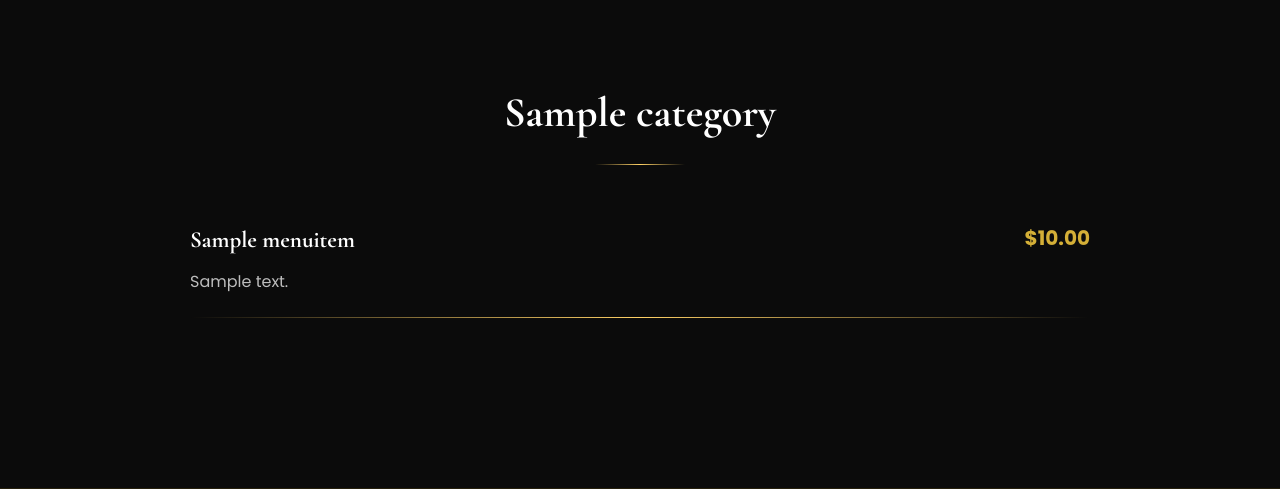
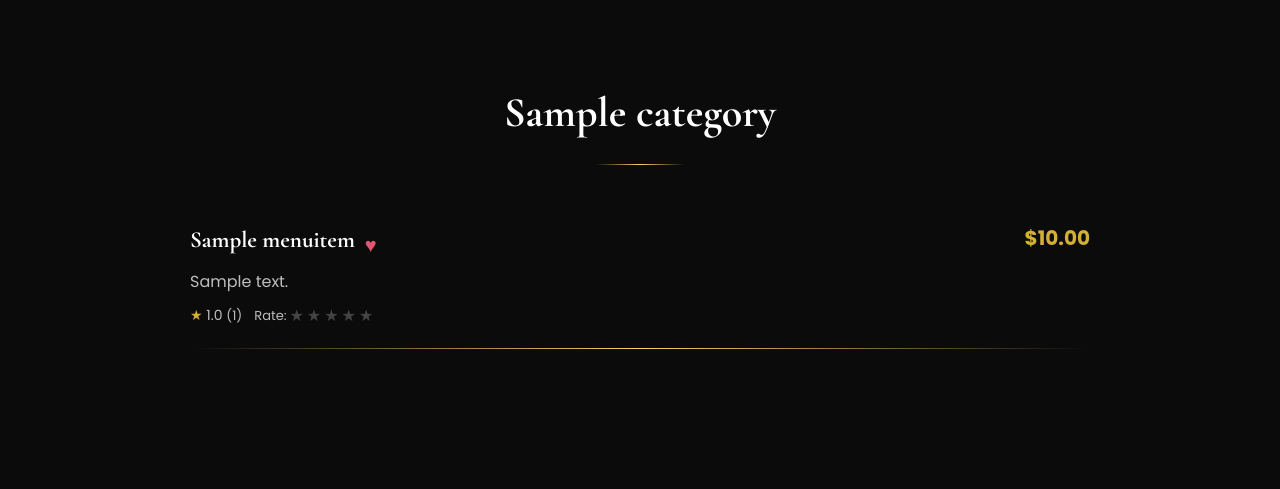
Before and after one commit to SanduAndreea22/al_noir, a Django app: page /menu/ in a window 1280 px wide. Shown: the part 814-1303 px from the top of the page. Run offline with Django 5.2, Linux system fonts and the light colour scheme; a user stored in the database is signed in; tables that the repository leaves empty hold one stand-in row (values such as "Sample post"); grey boxes marked "Sample" are stand-in pictures.

Commit message:
Add personal favorites and per-dish star ratings to the menu
Two new customer-facing features, both account-gated (matches the
existing loyalty/dashboard pattern - no anonymous submissions, avoids
duplicate/spam entries since each is unique per user+item):

- Favorites: a heart toggle on each menu item lets a logged-in guest
  save dishes to their own list, shown in a new "My Favorite Dishes"
  section on the client dashboard. AJAX toggle, no page reload.
- Ratings: a 1-5 star widget per menu item lets a logged-in guest rate
  a dish. New ratings start unapproved (mirrors the existing Review
  moderation pattern - core.models.Review works the same way) and only
  count toward the displayed average once a staff member approves them
  from admin; resubmitting updates the guest's own rating instead of
  creating a duplicate.

New models: menu.Favorite, menu.Rating (both unique_together on
user+item). menu() view now annotates each item with avg_rating/
rating_count (approved-only) via Prefetch, and is decorated with
@ensure_csrf_cookie so the AJAX widgets can read the CSRF cookie
client-side - neither the heart nor the star widgets submit through a
rendered <form>.

Admin: Favorite is read-only/list-only; Rating has an "Approve
selected ratings" action mirroring the site's existing moderation
actions (e.g. notify_waitlist).

Tests: 35/35 passing overall, 9 new (favorite toggle requires login
and is idempotent-toggle, anonymous rating rejected, unapproved
ratings don't affect the average, invalid star values rejected,
resubmitting a rating updates rather than duplicates).

Verified end-to-end in a headless browser: anonymous users see no
heart/rate widgets at all, logged-in favorite/rating state persists
across a page reload, and the dashboard's new section reflects a
saved favorite immediately.

Co-Authored-By: Claude Sonnet 5 <noreply@anthropic.com>
Claude-Session: https://claude.ai/code/session_01PRWCs5iEW3GK64Nsa8FcAT

```diff
--- a/menu/models.py
+++ b/menu/models.py
@@ -1,3 +1,4 @@
+from django.contrib.auth.models import User
 from django.db import models
 
 
@@ -31,3 +32,34 @@ class MenuItem(models.Model):
 
     def __str__(self):
         return f"{self.name} - {self.category.name}"
+
+
+class Favorite(models.Model):
+    user = models.ForeignKey(User, on_delete=models.CASCADE, related_name='favorite_items')
+    item = models.ForeignKey(MenuItem, on_delete=models.CASCADE, related_name='favorited_by')
+    created_at = models.DateTimeField(auto_now_add=True)
+
+    class Meta:
+        unique_together = ('user', 'item')
+        ordering = ('-created_at',)
+
+    def __str__(self):
+        return f'{self.user} ♥ {self.item}'
+
+
+class Rating(models.Model):
+    STARS_CHOICES = [(1, '1 Star'), (2, '2 Stars'), (3, '3 Stars'), (4, '4 Stars'), (5, '5 Stars')]
+
+    item = models.ForeignKey(MenuItem, on_delete=models.CASCADE, related_name='ratings')
+    user = models.ForeignKey(User, on_delete=models.CASCADE, related_name='menu_ratings')
+    stars = models.PositiveSmallIntegerField(choices=STARS_CHOICES)
+    is_approved = models.BooleanField(default=False)
+    created_at = models.DateTimeField(auto_now_add=True)
+    updated_at = models.DateTimeField(auto_now=True)
+
+    class Meta:
+        unique_together = ('item', 'user')
+        ordering = ('-created_at',)
+
+    def __str__(self):
+        return f'{self.item} - {self.stars}★ by {self.user}'
--- a/menu/urls.py
+++ b/menu/urls.py
@@ -3,4 +3,6 @@ from . import views
 
 urlpatterns = [
     path('', views.menu, name='menu'),
+    path('favorite/<int:pk>/', views.toggle_favorite, name='toggle_favorite'),
+    path('rate/<int:pk>/', views.rate_item, name='rate_item'),
 ]
--- a/menu/views.py
+++ b/menu/views.py
@@ -1,9 +1,54 @@
-from django.shortcuts import render
-from .models import Category
+from django.contrib.auth.decorators import login_required
+from django.db.models import Avg, Count, Prefetch, Q
+from django.http import JsonResponse
+from django.shortcuts import get_object_or_404, render
+from django.views.decorators.csrf import ensure_csrf_cookie
+from django.views.decorators.http import require_POST
 
+from .models import Category, Favorite, MenuItem, Rating
+
+
+@ensure_csrf_cookie
 def menu(request):
-    categories = Category.objects.prefetch_related('items').all()
+    items = MenuItem.objects.annotate(
+        avg_rating=Avg('ratings__stars', filter=Q(ratings__is_approved=True)),
+        rating_count=Count('ratings', filter=Q(ratings__is_approved=True)),
+    )
+    categories = Category.objects.prefetch_related(Prefetch('items', queryset=items)).all()
+
+    favorite_ids = set()
+    if request.user.is_authenticated:
+        favorite_ids = set(Favorite.objects.filter(user=request.user).values_list('item_id', flat=True))
 
     return render(request, 'menu/menu.html', {
-        'categories': categories
+        'categories': categories,
+        'favorite_ids': favorite_ids,
     })
+
+
+@login_required
+@require_POST
+def toggle_favorite(request, pk):
+    item = get_object_or_404(MenuItem, pk=pk)
+    favorite = Favorite.objects.filter(user=request.user, item=item).first()
+    if favorite:
+        favorite.delete()
+        favorited = False
+    else:
+        Favorite.objects.create(user=request.user, item=item)
+        favorited = True
+    return JsonResponse({'favorited': favorited})
+
+
+@login_required
+@require_POST
+def rate_item(request, pk):
+    item = get_object_or_404(MenuItem, pk=pk)
+    try:
+        stars = int(request.POST.get('stars', 0))
+    except (TypeError, ValueError):
+        stars = 0
+    if not 1 <= stars <= 5:
+        return JsonResponse({'error': 'Invalid rating.'}, status=400)
+    Rating.objects.update_or_create(item=item, user=request.user, defaults={'stars': stars, 'is_approved': False})
+    return JsonResponse({'success': True, 'message': 'Thanks! Your rating will be visible after approval.'})
--- a/operations/views.py
+++ b/operations/views.py
@@ -13,6 +13,7 @@ from django.db.models.functions import TruncDate
 from django.shortcuts import get_object_or_404, redirect, render
 from django.utils import timezone
 from core.utils import transliterate_ro
+from menu.models import Favorite
 from reservations.models import Reservation
 from .forms import TicketForm, WaitlistForm
 from .models import Event, Expense, Invoice, LoyaltyAccount, LoyaltyRedemption, LoyaltyTransaction, Sale, StaffProfile, StaffShift, StockItem, Ticket
@@ -93,6 +94,7 @@ def client_dashboard(request):
         'redemptions': account.redemptions.select_related('reward').all()[:5],
         'today': timezone.localdate(),
         'loyalty_progress_percent': progress_percent,
+        'favorite_items': Favorite.objects.filter(user=request.user).select_related('item', 'item__category'),
     })
 
 
--- a/static/css/style.css
+++ b/static/css/style.css
@@ -1068,6 +1068,69 @@ textarea {
     flex: 0 0 auto;
 }
 
+.menu-item-title-row {
+    display: flex;
+    align-items: center;
+    gap: 10px;
+}
+
+.btn-favorite {
+    padding: 0;
+    border: none;
+    background: none;
+    color: #555;
+    font-size: 20px;
+    line-height: 1;
+    transition: color var(--transition), transform var(--transition);
+}
+
+.btn-favorite:hover {
+    transform: scale(1.15);
+}
+
+.btn-favorite.is-favorited {
+    color: #e0556f;
+}
+
+.menu-item-rating {
+    display: flex;
+    flex-wrap: wrap;
+    align-items: center;
+    gap: 12px;
+    margin-top: 8px;
+    color: #bdbdbd;
+    font-size: 14px;
+}
+
+.rating-star-icon {
+    color: var(--color-gold);
+}
+
+.rate-widget {
+    display: flex;
+    align-items: center;
+    gap: 3px;
+}
+
+.rate-star {
+    padding: 0;
+    border: none;
+    background: none;
+    color: #444;
+    font-size: 16px;
+    line-height: 1;
+    transition: color var(--transition);
+}
+
+.rate-star:hover,
+.rate-star.is-selected {
+    color: var(--color-gold);
+}
+
+.rate-feedback {
+    color: #7ed99a;
+}
+
 .price {
     color: var(--color-gold);
     font-size: 20px;
--- a/static/js/main.js
+++ b/static/js/main.js
@@ -14,6 +14,58 @@ document.addEventListener("click", function (event) {
             button.textContent = original;
         }, 1500);
     });
+});
+
+function getCookie(name) {
+    const value = `; ${document.cookie}`;
+    const parts = value.split(`; ${name}=`);
+    if (parts.length === 2) {
+        return parts.pop().split(";").shift();
+    }
+    return null;
+}
+
+document.addEventListener("click", function (event) {
+    const favoriteBtn = event.target.closest(".btn-favorite");
+    if (favoriteBtn) {
+        const url = favoriteBtn.dataset.toggleUrl;
+        fetch(url, {
+            method: "POST",
+            headers: { "X-CSRFToken": getCookie("csrftoken") },
+        })
+            .then((response) => response.json())
+            .then((data) => {
+                favoriteBtn.classList.toggle("is-favorited", data.favorited);
+            });
+        return;
+    }
+
+    const rateStar = event.target.closest(".rate-star");
+    if (rateStar) {
+        const widget = rateStar.closest(".rate-widget");
+        const url = widget.dataset.rateUrl;
+        const stars = rateStar.dataset.stars;
+        const feedback = widget.querySelector(".rate-feedback");
+        const allStars = widget.querySelectorAll(".rate-star");
+
+        fetch(url, {
+            method: "POST",
+            headers: {
+                "X-CSRFToken": getCookie("csrftoken"),
+                "Content-Type": "application/x-www-form-urlencoded",
+            },
+            body: `stars=${encodeURIComponent(stars)}`,
+        })
+            .then((response) => response.json())
+            .then((data) => {
+                allStars.forEach((s) => {
+                    s.classList.toggle("is-selected", Number(s.dataset.stars) <= Number(stars));
+                });
+                if (feedback) {
+                    feedback.textContent = data.message || "Thanks for rating!";
+                }
+            });
+    }
 });
 
 function createSuccessCheck() {
--- a/templates/menu/menu.html
+++ b/templates/menu/menu.html
@@ -44,8 +44,34 @@
                     <div class="menu-item">
 
                         <div class="menu-item-left">
-                            <h3>{{ item.name }}</h3>
+                            <div class="menu-item-title-row">
+                                <h3>{{ item.name }}</h3>
+                                {% if user.is_authenticated %}
+                                    <button type="button"
+                                            class="btn-favorite {% if item.pk in favorite_ids %}is-favorited{% endif %}"
+                                            data-toggle-url="{% url 'toggle_favorite' item.pk %}"
+                                            aria-label="Save to favorites">♥</button>
+                                {% endif %}
+                            </div>
                             <p>{{ item.description }}</p>
+
+                            <div class="menu-item-rating">
+                                {% if item.rating_count %}
+                                    <span><span class="rating-star-icon">★</span> {{ item.avg_rating|floatformat:1 }} <span class="small">({{ item.rating_count }})</span></span>
+                                {% else %}
+                                    <span class="small">No ratings yet</span>
+                                {% endif %}
+
+                                {% if user.is_authenticated %}
+                                    <div class="rate-widget" data-rate-url="{% url 'rate_item' item.pk %}">
+                                        <span class="small">Rate:</span>
+                                        {% for i in "12345" %}
+                                            <button type="button" class="rate-star" data-stars="{{ forloop.counter }}" aria-label="Rate {{ forloop.counter }} stars">★</button>
+                                        {% endfor %}
+                                        <span class="rate-feedback small" aria-live="polite"></span>
+                                    </div>
+                                {% endif %}
+                            </div>
                         </div>
 
                         <div class="menu-item-right">
```
Also changed, not shown: menu/admin.py (+21 -1 lines), menu/tests.py (+68 -1 lines), templates/operations/client_dashboard.html (+11 -0 lines), menu/migrations/0006_favorite_rating.py (added).
